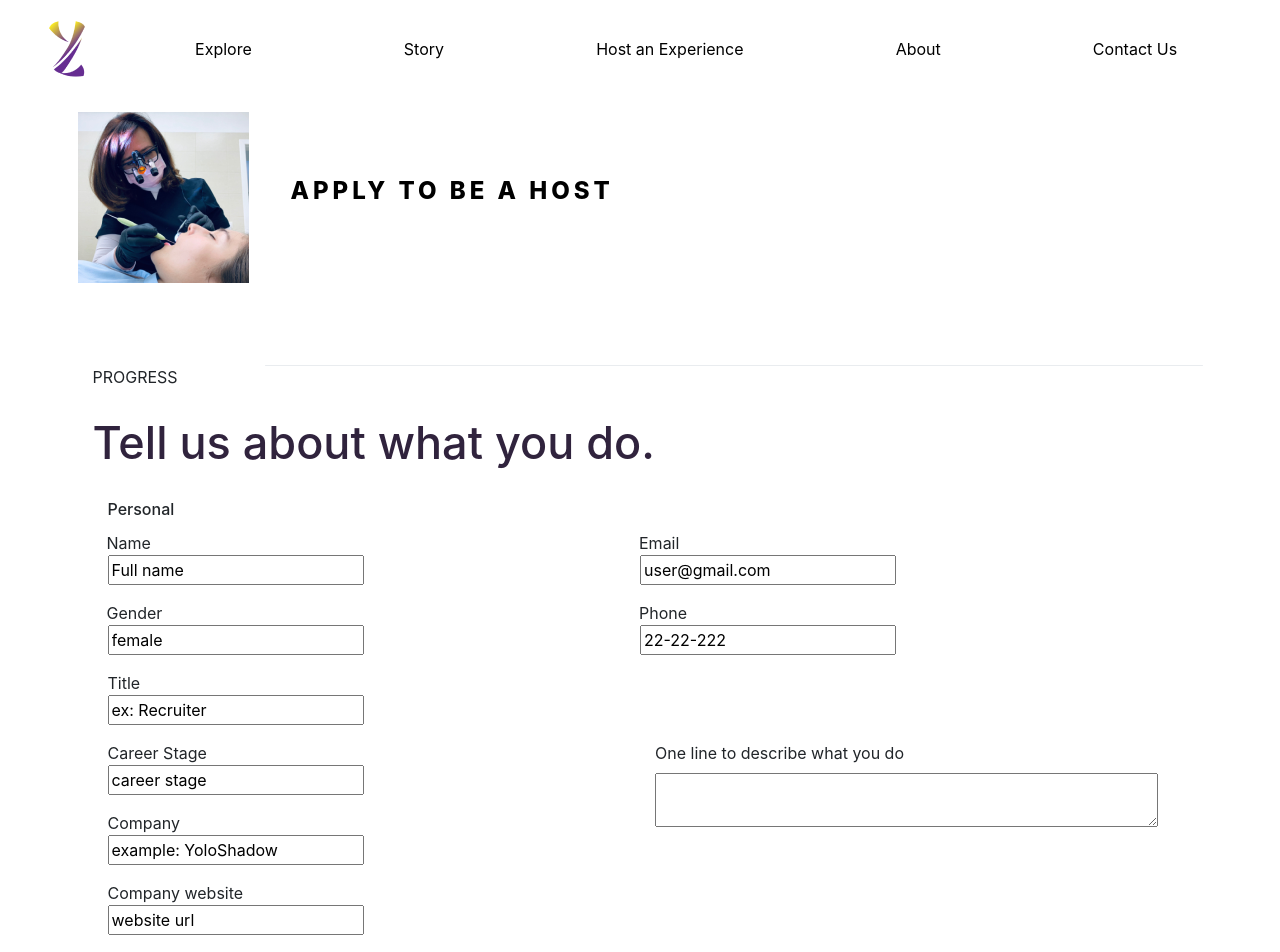
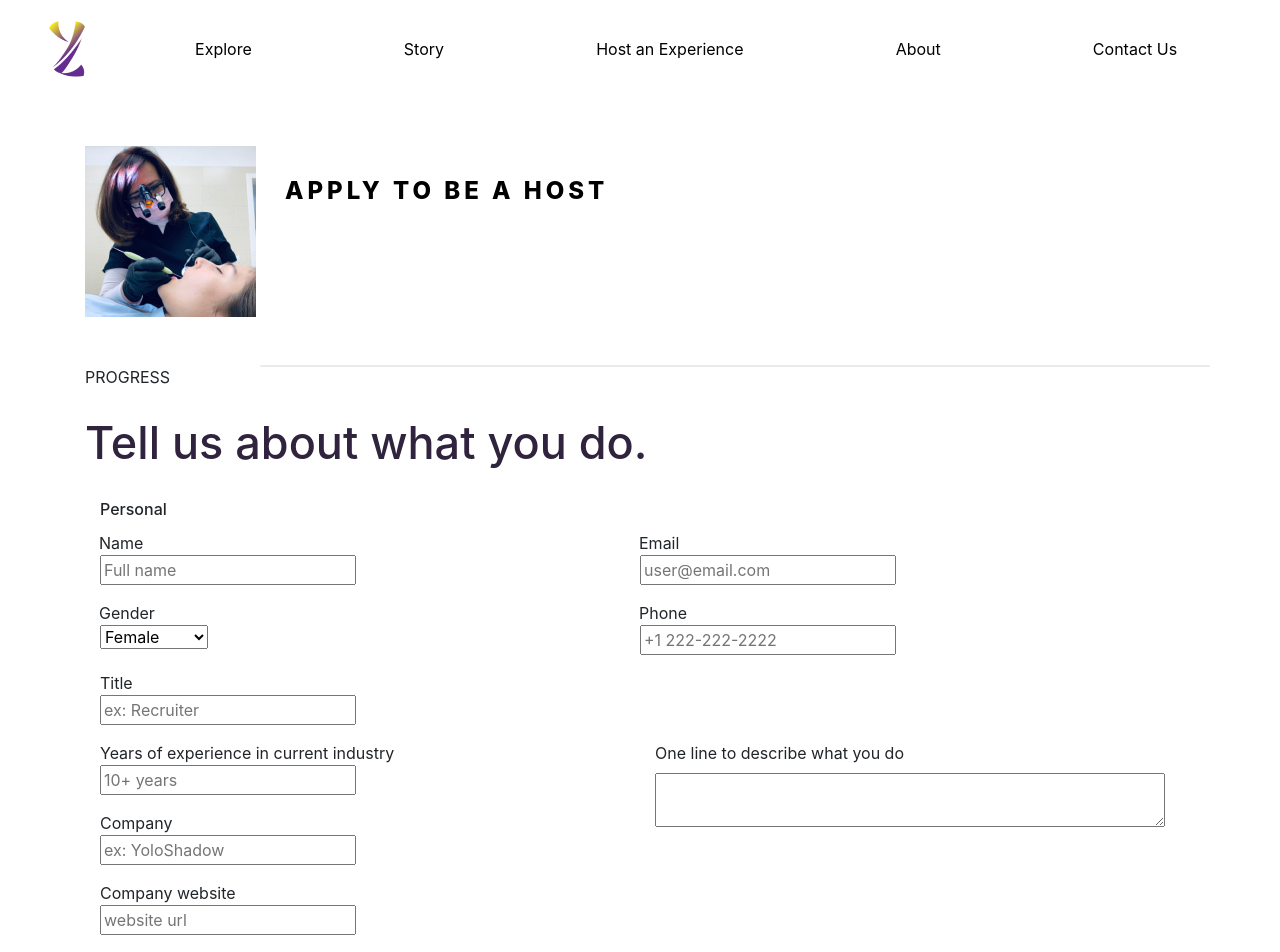
Before and after one commit to yoloventure/frontend, a React (Create React App) app: page /hostregister in a window 1280 px wide. Shown: the top 952 px of the page. Built offline with nearby package versions, Linux system fonts and the light colour scheme; no server answers.

Commit message:
placeholders added to form

```diff
--- a/src/components/regFormComponents/Page1.js
+++ b/src/components/regFormComponents/Page1.js
@@ -4,15 +4,14 @@ class Page1 extends React.Component {
   constructor(props) {
     super(props);
     this.state = {
-      userName: "Full name",
-      contact: "Enter your contact information",
-      gender: "female",
-      title: "ex: Recruiter",
-      stage: "career stage",
-      company: "example: YoloShadow",
-      email: "user@gmail.com",
-      phone: "22-22-222",
-      website: "website url",
+      userName: "",
+      gender: "",
+      title: "",
+      stage: "",
+      company: "",
+      email: "",
+      phone: "",
+      website: "",
       category: "Health",
       description: "I work for the government"
     };
@@ -74,6 +73,7 @@ class Page1 extends React.Component {
                     <input
                       type="text"
                       name="userName"
+                      placeholder="Full name"
                       value={this.state.userName}
                       onChange={this.handleInputChange}
                     />
@@ -82,6 +82,7 @@ class Page1 extends React.Component {
                 <div className="col-sm-6">
                   <div className="row">
                     <input
+                      placeholder="user@email.com"
                       name="email"
                       value={this.state.email}
                       onChange={this.handleInputChange}
@@ -102,17 +103,20 @@ class Page1 extends React.Component {
               <div className="row">
                 <div className="col-sm-6">
                   <div className="row">
-                    <input
-                      name="gender"
+                    <select
                       value={this.state.gender}
-                      type="text"
-                      onChange={this.handleInputChange}
-                    />
+                      onChange={this.handleChange}
+                    >
+                      <option value="female">Female</option>
+                      <option value="male">Male</option>
+                      <option value="nonbinary">Non-binary</option>
+                    </select>
                   </div>
                 </div>
                 <div className="col-sm-6">
                   <div className="row">
                     <input
+                      placeholder="+1 222-222-2222"
                       name="phone"
                       value={this.state.phone}
                       type="tel"
@@ -128,6 +132,7 @@ class Page1 extends React.Component {
                 <input
                   type="text"
                   name="title"
+                  placeholder="ex: Recruiter"
                   value={this.state.title}
                   type="text"
                   onChange={this.handleInputChange}
@@ -136,11 +141,14 @@ class Page1 extends React.Component {
               <div className="row mt-3 mb-n2">
                 <div className="col">
                   <div className="row mb-n2">
-                    <label htmlFor="">Career Stage</label>
+                    <label htmlFor="">
+                      Years of experience in current industry
+                    </label>
                   </div>
                   <div className="row">
                     <input
                       type="text"
+                      placeholder="10+ years"
                       name="stage"
                       value={this.state.stage}
                       type="text"
@@ -156,6 +164,7 @@ class Page1 extends React.Component {
                     <input
                       type="text"
                       name="company"
+                      placeholder="ex: YoloShadow"
                       value={this.state.company}
                       type="text"
                       onChange={this.handleInputChange}
@@ -167,6 +176,7 @@ class Page1 extends React.Component {
                   <div className="row">
                     <input
                       type="text"
+                      placeholder="website url"
                       name="website"
                       value={this.state.website}
                       type="text"
--- a/src/components/regFormComponents/Page2.js
+++ b/src/components/regFormComponents/Page2.js
@@ -4,7 +4,7 @@ class Page2 extends React.Component {
   constructor(props) {
     super(props);
     this.state = {
-      location: " City/State/Country"
+      location: ""
     };
 
     this.handleInputChange = this.handleInputChange.bind(this);
@@ -39,6 +39,7 @@ class Page2 extends React.Component {
             </div>
             <div className="container-fluid">
               <textarea
+                placeholder=" City/State/Country"
                 name="location"
                 value={this.state.location}
                 onChange={this.handleInputChange}
--- a/src/components/regFormComponents/Page3.js
+++ b/src/components/regFormComponents/Page3.js
@@ -4,15 +4,13 @@ class Page3 extends React.Component {
   constructor(props) {
     super(props);
     this.state = {
-      offerOne: "e.g., Dentist-patient communication techniques",
+      offerOne: "",
       offerTwo: "",
       offerThree: "",
-      moreOne:
-        "e.g., I’ll show you how I pace my speech, use radiograph to explain, and apply other techniques routinely to communicate effectively with my patients.",
+      moreOne: "",
       moreTwo: "",
       moreThree: "",
-      otherAspects:
-        "example: perks(company pets,coffee shop,drinks, nap space etc.)"
+      otherAspects: ""
     };
 
     this.handleInputChange = this.handleInputChange.bind(this);
@@ -74,6 +72,7 @@ class Page3 extends React.Component {
                   <input
                     type="text"
                     name="offerOne"
+                    placeholder="e.g., Dentist-patient communication techniques"
                     value={this.state.offerOne}
                     onChange={this.handleInputChange}
                   />
@@ -111,6 +110,7 @@ class Page3 extends React.Component {
               <div className="row">
                 <div className="col">
                   <textarea
+                    placeholder="e.g., I’ll show you how I pace my speech, use radiograph to explain, and apply other techniques routinely to communicate effectively with my patients."
                     type="text"
                     name="moreOne"
                     value={this.state.moreOne}
@@ -141,6 +141,7 @@ class Page3 extends React.Component {
                 </div>
                 <div className="row">
                   <textarea
+                    placeholder="example: perks(company pets,coffee shop,drinks, nap space etc.)"
                     name="otherAspects"
                     value={this.state.otherAspects}
                     onChange={this.handleInputChange}
--- a/src/components/regFormComponents/Page4.js
+++ b/src/components/regFormComponents/Page4.js
@@ -5,8 +5,7 @@ class Page4 extends React.Component {
   constructor(props) {
     super(props);
     this.state = {
-      expertise:
-        "What expertise do you have? List as many as possible. Examples can include: Artificial Intelligence, Geographic Information System, Woodmaking."
+      expertise: ""
     };
 
     this.handleInputChange = this.handleInputChange.bind(this);
@@ -47,6 +46,7 @@ class Page4 extends React.Component {
               <div className="row">
                 <textarea
                   name="expertise"
+                  placeholder="What expertise do you have? List as many as possible. Examples can include: Artificial Intelligence, Geographic Information System, Woodmaking."
                   value={this.state.expertise}
                   onChange={this.handleInputChange}
                 />
--- a/src/components/regFormComponents/Page7.js
+++ b/src/components/regFormComponents/Page7.js
@@ -13,7 +13,9 @@ function Page7() {
       <div className="row mt-5 mb-4">
         <div className="col"></div>
         <div className="col">
-          <input className="btn btn-danger" type="submit" value="Next Step" />
+          <a href="/">
+            <input className="btn btn-danger" type="submit" value="Done" />
+          </a>
         </div>
       </div>
     </div>
--- a/src/index.js
+++ b/src/index.js
@@ -2,6 +2,6 @@ import React from "react";
 import ReactDOM from "react-dom";
 import "./index.css";
 
-import App from "./App";
+import App from "./registration/HostRegister";
 
 ReactDOM.render(<App />, document.getElementById("root"));
--- a/src/registration/HostRegister.js
+++ b/src/registration/HostRegister.js
@@ -81,7 +81,7 @@ class HostRegister extends React.Component {
                 <p>PROGRESS</p>
               </div>
 
-              <div className="col-sm-10 progress" style={{ height: "1px" }}>
+              <div className="col-sm-10 progress" style={{ height: "2px" }}>
                 <div
                   className={"progress-bar  w-" + this.state.progress}
                   role="progressbar"
```
